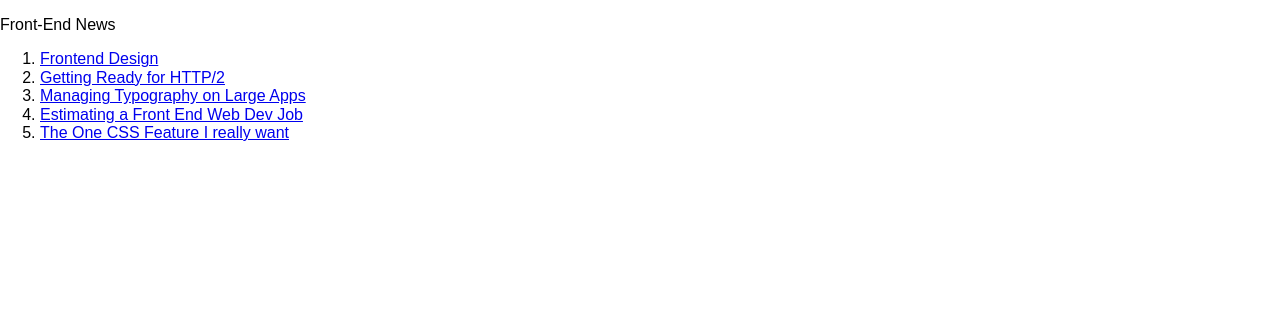
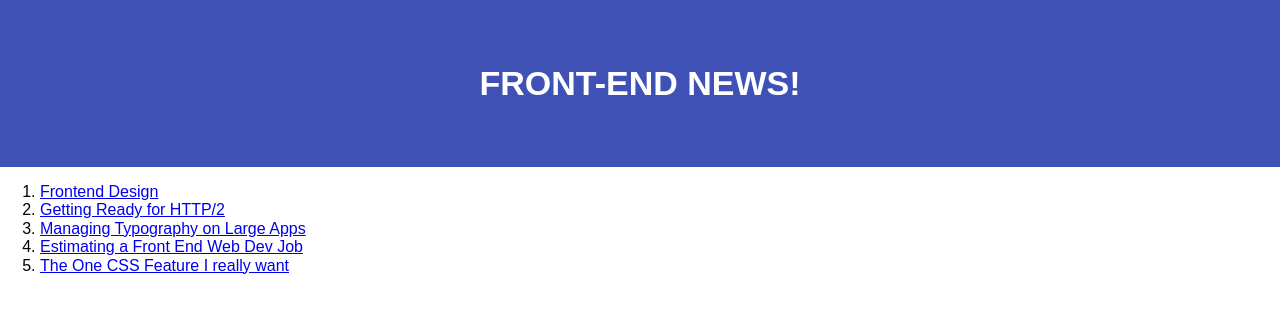
Before and after one commit to amitnawab/FronEndNewsScreencast, a plain HTML site: page index.html in a window 1280 px wide. Drawn offline with Linux system fonts and the light colour scheme.

Commit message:
styled header

```diff
--- a/index.html
+++ b/index.html
@@ -4,10 +4,11 @@
     <title>Front-End News</title>
     <meta charset = 'utf-8' />
     <link rel='stylesheet' href = 'normalize.css' />
+    <link rel='stylesheet' href = 'main.css' />
   </head>
   <body>
-    <header>
-      <p>Front-End News</p>
+    <header class="Header">
+      <p class='Logo'>Front-End News!</p>
     </header>
     <main>
       <ol>
--- a/main.css
+++ b/main.css
@@ -39,3 +39,22 @@ p {
 a {
 
 }
+
+/*------------------------------
+* Header
+------------------------------*/
+.Header {
+  background-color: #3f51b5;
+  color: #fff;
+  padding: 30px 0;
+  text-align: center;
+}
+
+/*------------------------------
+* Logo
+------------------------------*/
+.Logo {
+  font-size: 34px;
+  font-weight: bold;
+  text-transform: uppercase;
+  }
```
